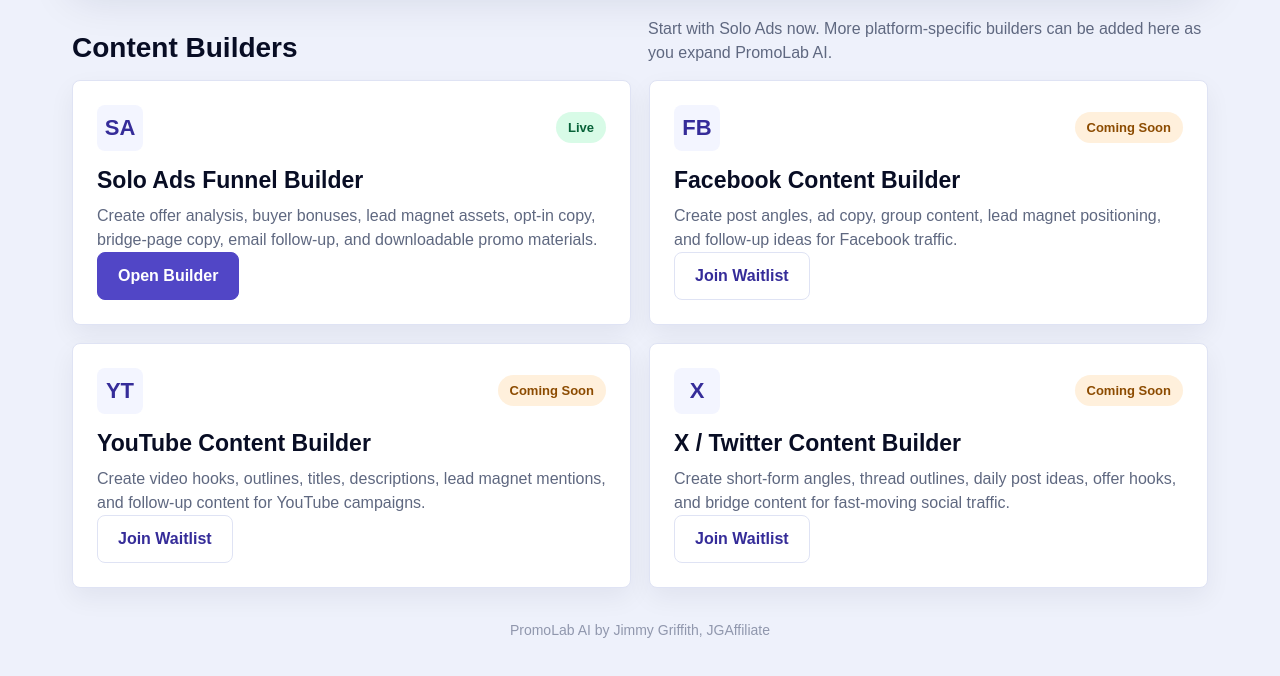
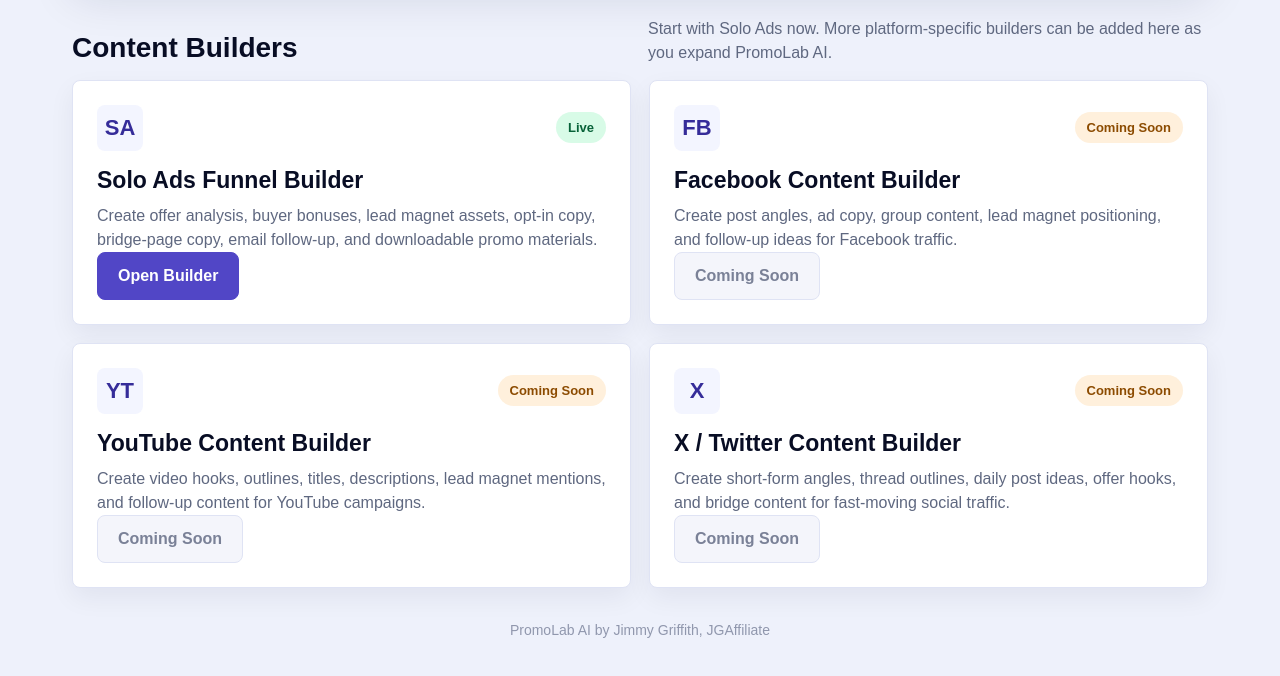
Before and after one commit to jimmyg64/promolab, a website: page public/index.html in a window 1280 px wide. Shown: the part 458-1134 px from the top of the page. Drawn offline with Linux system fonts and the light colour scheme.

Commit message:
Update index.html

```diff
--- a/public/index.html
+++ b/public/index.html
@@ -151,6 +151,13 @@
       background: var(--accent);
       border-color: var(--accent);
       color: #fff;
+    }
+
+    .button.disabled {
+      background: #f4f5fb;
+      color: #7a8197;
+      cursor: default;
+      pointer-events: none;
     }
 
     .hero-visual {
@@ -343,7 +350,7 @@
         </div>
         <h3>Facebook Content Builder</h3>
         <p>Create post angles, ad copy, group content, lead magnet positioning, and follow-up ideas for Facebook traffic.</p>
-        <a class="button" href="https://app.promolabai.com/signup.html">Join Waitlist</a>
+        <span class="button disabled">Coming Soon</span>
       </article>
 
       <article class="tool-card">
@@ -353,7 +360,7 @@
         </div>
         <h3>YouTube Content Builder</h3>
         <p>Create video hooks, outlines, titles, descriptions, lead magnet mentions, and follow-up content for YouTube campaigns.</p>
-        <a class="button" href="https://app.promolabai.com/signup.html">Join Waitlist</a>
+        <span class="button disabled">Coming Soon</span>
       </article>
 
       <article class="tool-card">
@@ -363,7 +370,7 @@
         </div>
         <h3>X / Twitter Content Builder</h3>
         <p>Create short-form angles, thread outlines, daily post ideas, offer hooks, and bridge content for fast-moving social traffic.</p>
-        <a class="button" href="https://app.promolabai.com/signup.html">Join Waitlist</a>
+        <span class="button disabled">Coming Soon</span>
       </article>
     </section>
 
```
